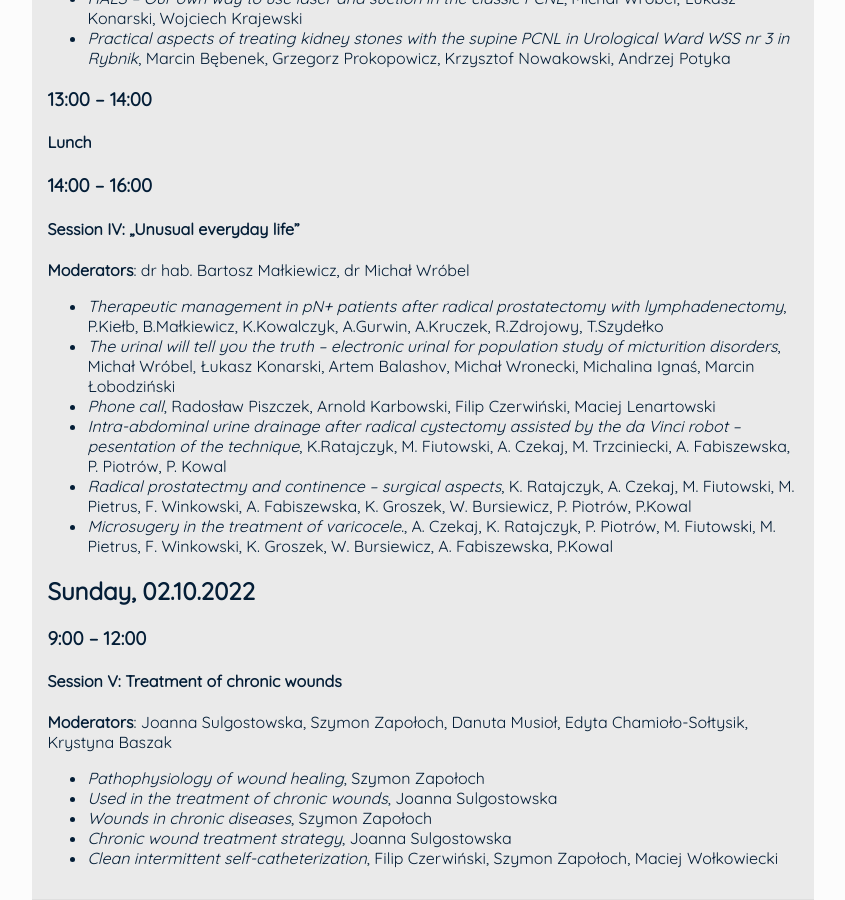
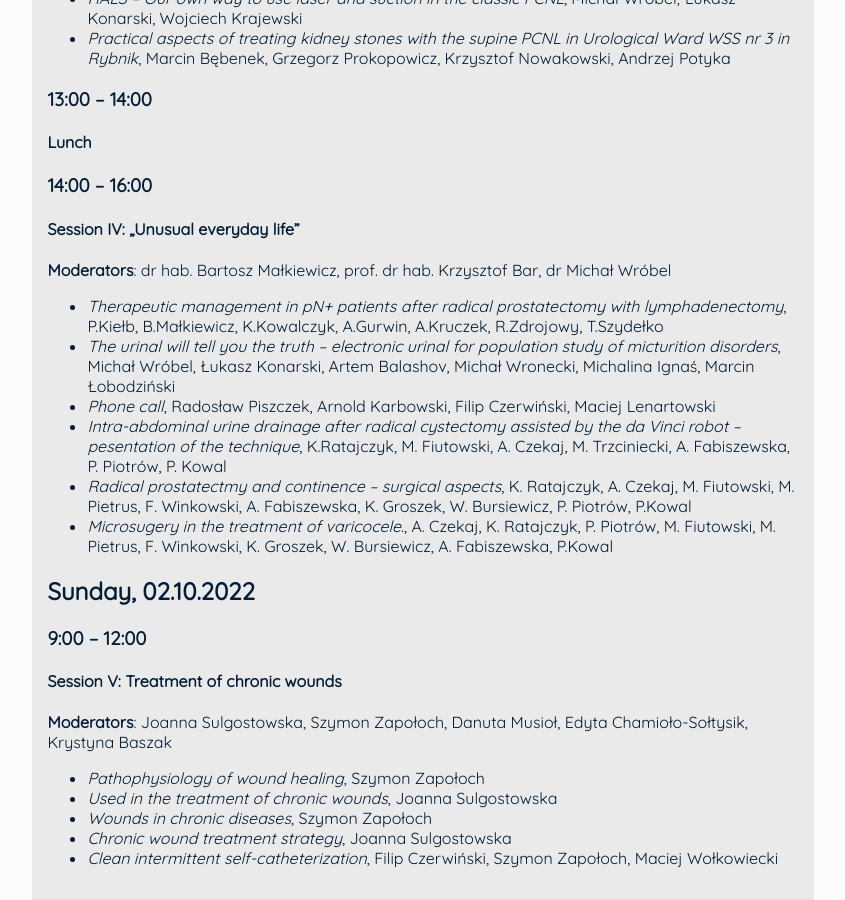
Before and after one commit to ptu-dolnyslask/urosilesiana, a Jekyll site: the page built from pages/program-eng.md, in a window 1280 px wide and 900 px high, scrolled down 1675 px. Shown: the whole window, without its empty margins (217-1062 px from the left). Built offline with Jekyll 4.4.1, drawn with Linux system fonts in a browser that asks for light colours; nearby versions of some CDN libraries; some web fonts are replaced; our own code applies the rules of GitHub Pages for plain Markdown files.

Commit message:
updated mods

```diff
--- a/pages/program-eng.md
+++ b/pages/program-eng.md
@@ -58,7 +58,7 @@ Saturday, 01.10.2022
 
 ### 14:00 – 16:00
 #### Session IV: „Unusual everyday life”
-**Moderators**: dr hab. Bartosz Małkiewicz, dr Michał Wróbel
+**Moderators**: dr hab. Bartosz Małkiewicz, prof. dr hab. Krzysztof Bar, dr Michał Wróbel
 
 * *Therapeutic management in pN+ patients after radical prostatectomy with lymphadenectomy*, P.Kiełb, B.Małkiewicz, K.Kowalczyk, A.Gurwin, A.Kruczek, R.Zdrojowy, T.Szydełko
 * *The urinal will tell you the truth – electronic urinal for population study of micturition disorders*, Michał Wróbel, Łukasz Konarski, Artem Balashov, Michał Wronecki, Michalina Ignaś, Marcin Łobodziński
```
Also changed, not shown: pages/program.md (+1 -1 lines).
